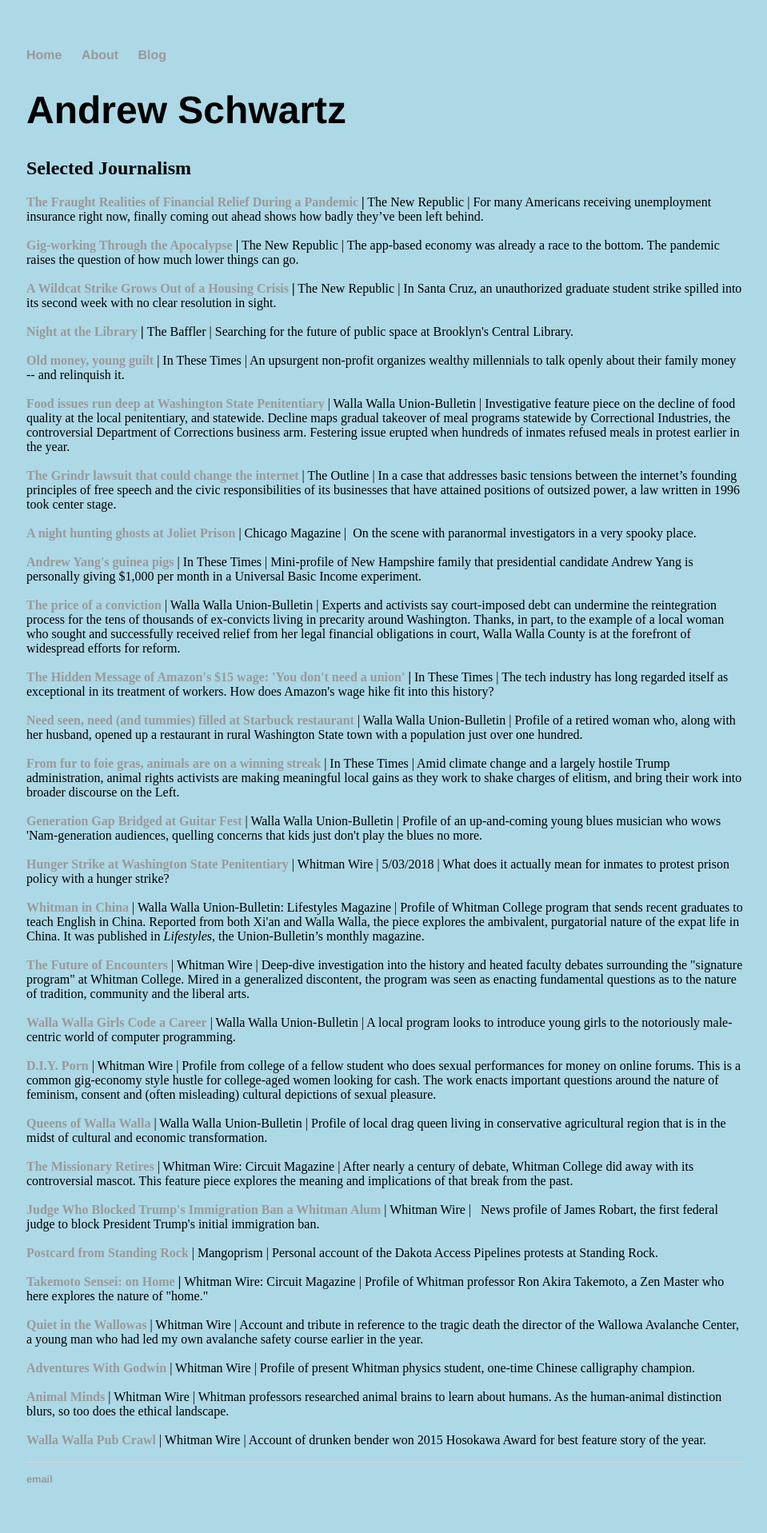
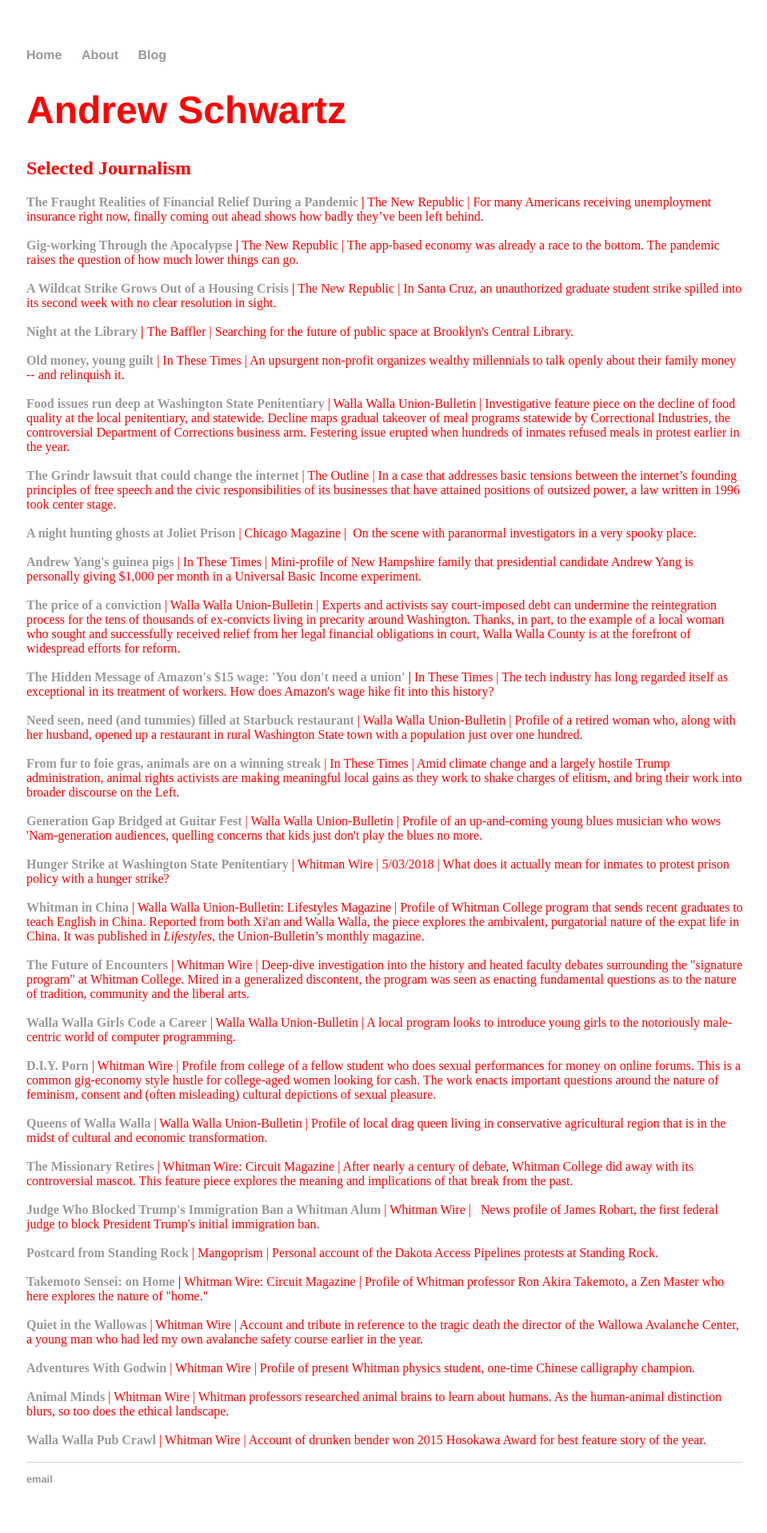
Before and after one commit to aonschwartz/aonschwartz.github.io, a Jekyll site: the page built from index.html, in a window 1280 px wide. Shown: the whole page at 80% size, without its empty margins (159-1118 px from the left). Built offline with Jekyll 4.4.1, drawn with Linux system fonts in a browser that asks for light colours.

Commit message:
Update main.css

```diff
--- a/css/main.css
+++ b/css/main.css
@@ -1,7 +1,7 @@
 body {
     margin: 60px auto;
     width: 70%;
-    background-color: lightblue;
+    color: red;
 }
 nav ul, footer ul {
     font-family:'Helvetica', 'Arial', 'Sans-Serif';
@@ -37,6 +37,7 @@
 img{
     width: 500px;
     height: 300px;
+    border-radius: 8px;
 }
 
 ul.posts {
```
